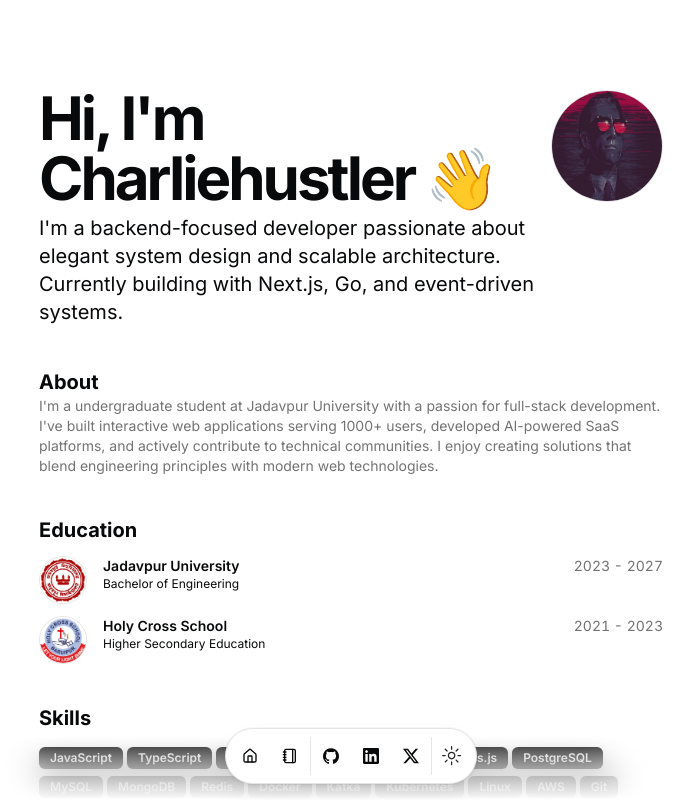
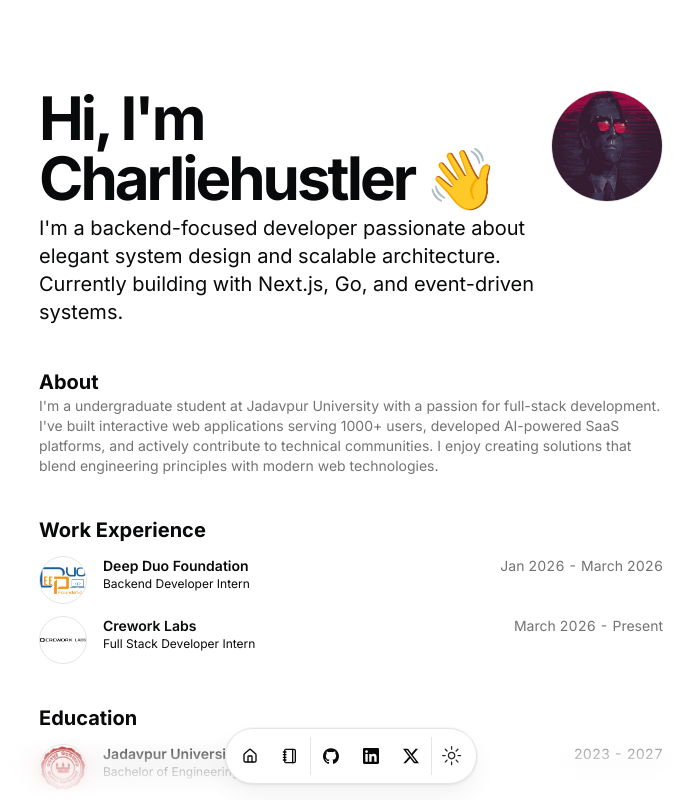
Before and after one commit to charliehustlr1792/portfolio, a Next.js app: page / in a window 1280 px wide. Shown: the top 800 px of the page, without its empty margins (289-983 px from the left). Built offline with nearby package versions, Linux system fonts and the light colour scheme.

Commit message:
god is great

```diff
--- a/src/app/page.tsx
+++ b/src/app/page.tsx
@@ -49,7 +49,7 @@
           </Markdown>
         </BlurFade>
       </section>
-      {/* <section id="work">
+      <section id="work">
         <div className="flex min-h-0 flex-col gap-y-3">
           <BlurFade delay={BLUR_FADE_DELAY * 5}>
             <h2 className="text-xl font-bold">Work Experience</h2>
@@ -73,7 +73,7 @@
             </BlurFade>
           ))}
         </div>
-      </section> */}
+      </section>
       <section id="education">
         <div className="flex min-h-0 flex-col gap-y-3">
           <BlurFade delay={BLUR_FADE_DELAY * 7}>
--- a/src/components/resume-card.tsx
+++ b/src/components/resume-card.tsx
@@ -50,7 +50,7 @@
             <AvatarImage
               src={logoUrl}
               alt={altText}
-              className="object-cover"
+              className="object-contain"
             />
             <AvatarFallback>{altText[0]}</AvatarFallback>
           </Avatar>
--- a/src/data/resume.tsx
+++ b/src/data/resume.tsx
@@ -73,19 +73,30 @@
       },
     },
   },
-  /* work: [
+  work: [
     {
-      company: "IEEE Jadavpur University Student Branch",
-      href: "https://ieeejusb.org",
-      badges: ["Technical Team"],
-      location: "Kolkata, India",
-      title: "Technical Team Member",
-      logoUrl: "/ieeejusb.png",
-      start: "May 2024",
+      company: "Deep Duo Foundation",
+      href: "https://deepduofoundation.com/",
+      badges: [],
+      location: "Remote",
+      title: "Backend Developer Intern",
+      logoUrl: "/ddf.png",
+      start: "Jan 2026",
+      end: "March 2026",
+      description: "",
+    },
+    {
+      company: "Crework Labs",
+      href: "https://www.creworklabs.com/",
+      badges: [],
+      location: "Remote",
+      title: "Full Stack Developer Intern",
+      logoUrl: "/crework.png",
+      start: "March 2026",
       end: "Present",
-      description: "Developed interactive 2D web application for Cypher 3331, enabling 1000+ participants using Next.js, Phaser.js, and PostgreSQL. Built official website for Double Slash 3.0 hackathon and IEEE JUSB events with responsive design.",
+      description: "",
     },
-  ], */
+  ],
   education: [
     {
       school: "Jadavpur University",
```
Also changed, not shown: public/crework.png (added), public/ddf.png (added).
